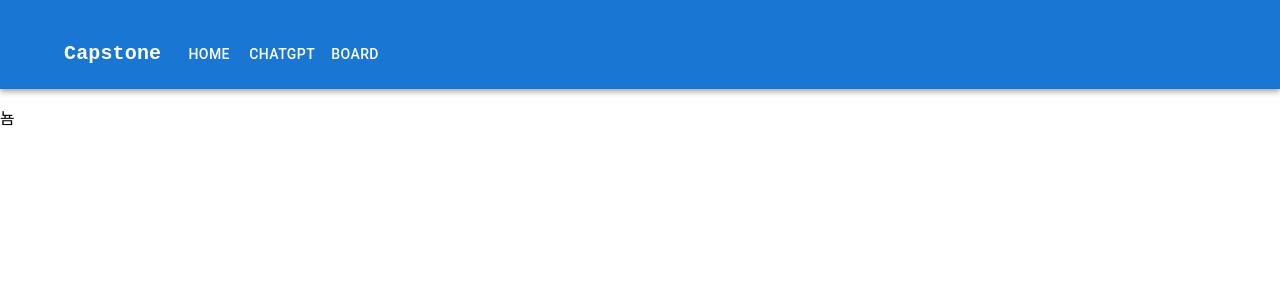
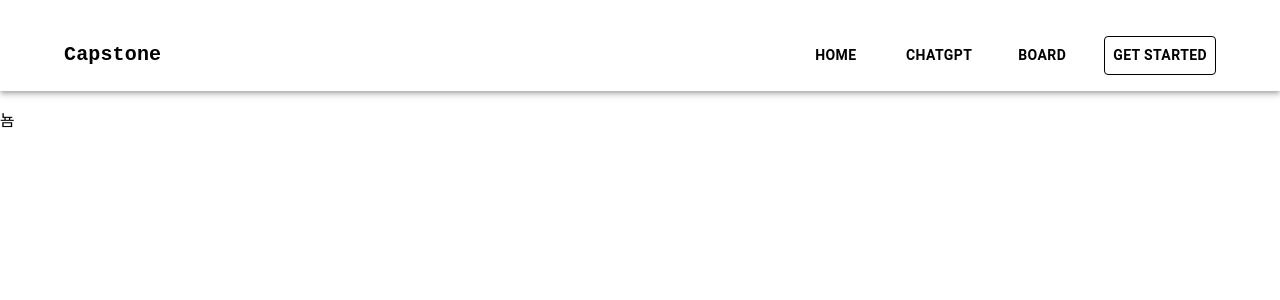
Before and after one commit to Kbigstar/Capstone_React_NodeJS, a React (Create React App) app in the folder client/my-app/: page / in a window 1280 px wide. Shown: the top 300 px of the page. Built offline with nearby package versions, Linux system fonts and the light colour scheme.

Commit message:
App.js에 전체적인 테마를 설정할 수 있는 ThemeProvider추가

```diff
--- a/client/my-app/src/App.js
+++ b/client/my-app/src/App.js
@@ -4,15 +4,37 @@ import MainPage from "./component/MainPage";
 import Login from "./component/Login";
 import SignUp from "./component/SignUp";
 
+import { ThemeProvider, createTheme } from '@mui/material/styles';
+import { purple } from '@mui/material/colors';
+
+const theme = createTheme({
+  palette: {
+    primary: {
+      light: '#757ce8',
+      main: '#ffffff',
+      dark: '#002884',
+      contrastText: '#fff',
+    },
+    secondary: {
+      light: '#ff7961',
+      main: '#f44336',
+      dark: '#ba000d',
+      contrastText: '#000',
+    },
+  },
+});
+
 function App() { //kwon bo sung
   return (
     <BrowserRouter>
+      <ThemeProvider theme={theme}>
         <Appbar />
         <Routes>
           <Route path="/" element={<MainPage />} />
           <Route path="/login" element={<Login />} />
           <Route path="/signup" element={<SignUp />} />
         </Routes>
+      </ThemeProvider>
     </BrowserRouter>
   );
 }
--- a/client/my-app/src/component/AppBar.js
+++ b/client/my-app/src/component/AppBar.js
@@ -7,8 +7,6 @@ import Container from '@mui/material/Container';
 import Button from '@mui/material/Button';
 
 const pages = ['HOME', 'ChatGPT', 'Board'];
-
-//MUI에 있는 App Bar 탭 참고
 
 function Appbar() {
   const [anchorElNav, setAnchorElNav] = React.useState(null);
@@ -34,7 +32,7 @@ function Appbar() {
   };
 
   return (
-    <AppBar position="static">
+    <AppBar position="static" >
       <Container maxWidth="lg" sx={{ mt: '20px' }}>
         <Toolbar disableGutters>
           <Typography
@@ -48,22 +46,26 @@ function Appbar() {
               fontFamily: 'monospace',
               fontWeight: 700,
               //letterSpacing: '.3rem', 자간설정
-              color: 'inherit',
+              color: 'black',
               textDecoration: 'none',
             }}
           >
             Capstone
           </Typography>
-          <Box sx={{ flexGrow: 1, display: { xs: 'none', md: 'flex' } }}>
+          <Box sx={{ flexGrow: 1, display: { xs: 'none', md: 'flex', justifyContent: 'flex-end' } }}>
             {pages.map((page) => (
               <Button
+
                 key={page}
                 onClick={handleCloseNavMenu}
-                sx={{ my: 2, color: 'white', display: 'block' }}
+                sx={{ my: 2, display: 'block', color: 'black', fontWeight: 700, mr: '30px'}}
               >
                 {page}
               </Button>
             ))}
+            <Button sx={{ my: 2, display: 'block', border: 1, color: 'black', fontWeight: 700,}}>
+              GET STARTED
+            </Button>
           </Box>
         </Toolbar>
       </Container>
```
Lines whose indentation alone changed are shown as unchanged.
